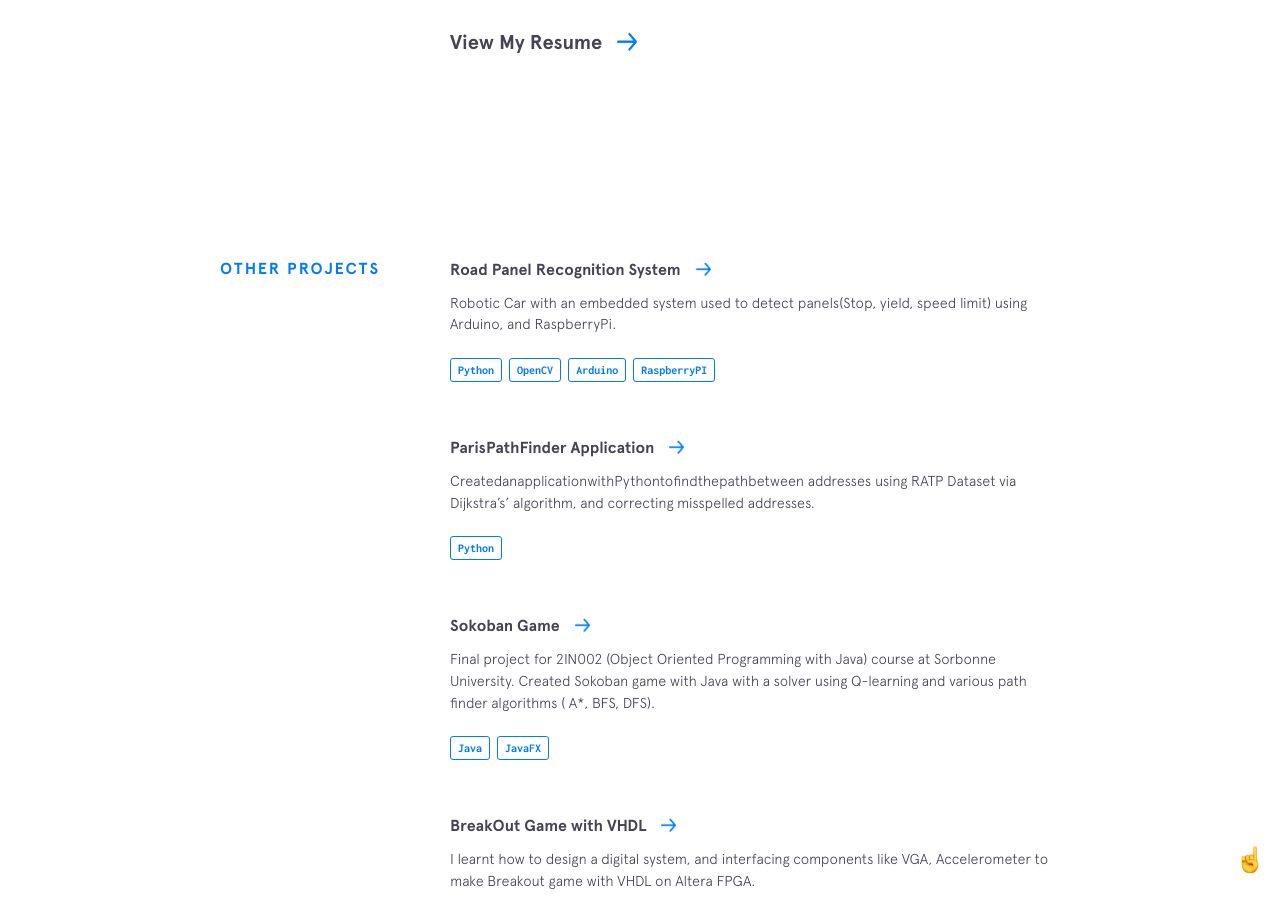
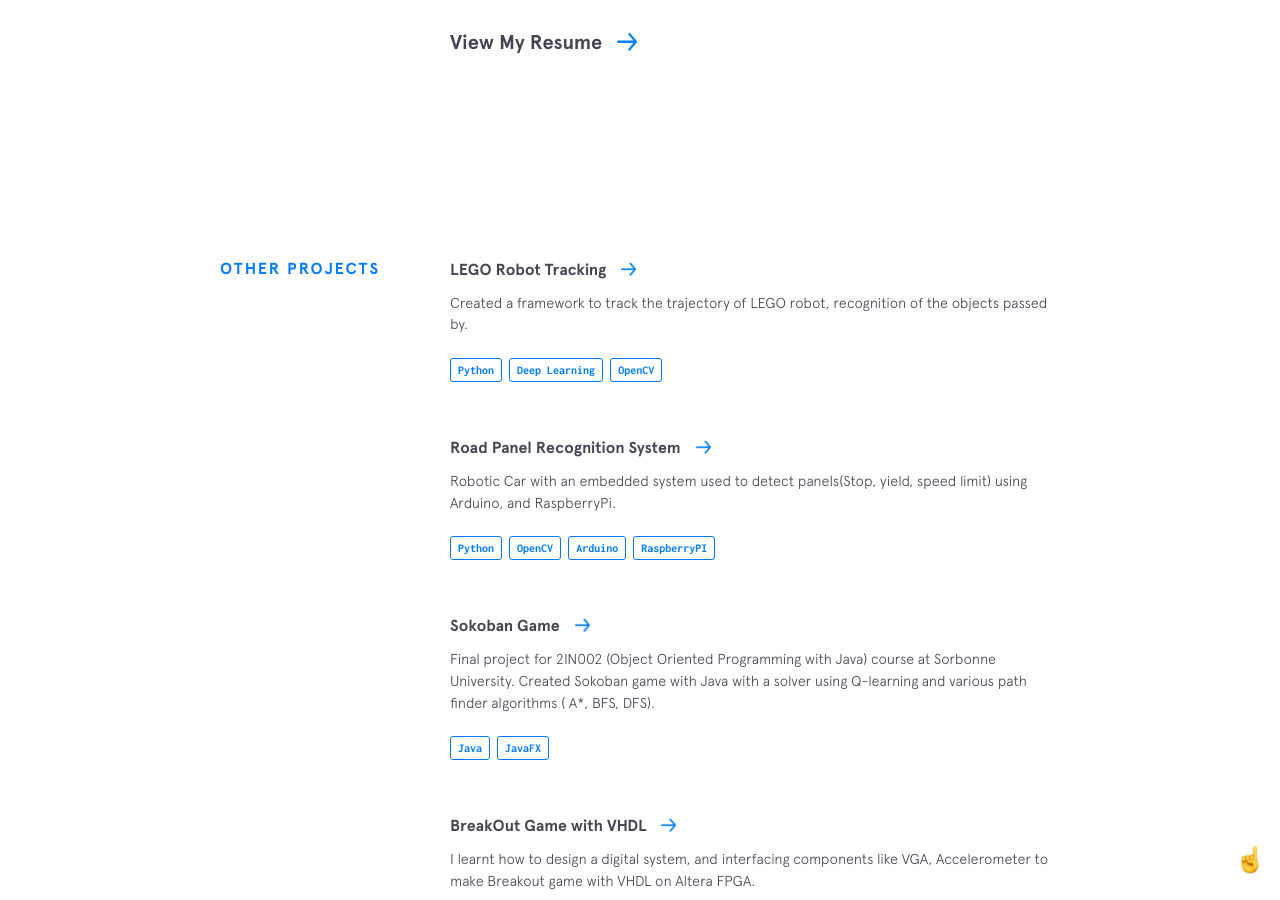
Before and after one commit to IemProg/IemProg.github.io, a Jekyll site: the page built from index.html, in a window 1280 px wide and 900 px high, scrolled down 2111 px. Built offline with Jekyll 4.4.1, drawn with Linux system fonts in a browser that asks for light colours; nearby versions of some CDN libraries; some of the changed text lies outside the part shown.

Commit message:
Update other-projects.yml

```diff
--- a/_data/other-projects.yml
+++ b/_data/other-projects.yml
@@ -1,3 +1,13 @@
+- name: LEGO Robot Tracking
+  url: https://github.com/IemProg/IAPR_Project
+  code: https://github.com/IemProg/IAPR_Project
+  description: Created a framework to track the trajectory of LEGO robot, recognition of the objects passed by.
+  used:
+    - thing: Python
+    - thing: Deep Learning
+    - thing: OpenCV
+
+
 - name: Road Panel Recognition System
   url: https://github.com/IemProg/Road_Panel_Recognition
   code: https://github.com/IemProg/Road_Panel_Recognition
@@ -7,13 +17,6 @@
     - thing: OpenCV
     - thing: Arduino
     - thing: RaspberryPI
-
-- name: ParisPathFinder Application
-  url: https://github.com/IemProg/ParisPathFinder
-  code: https://github.com/IemProg/ParisPathFinder
-  description: CreatedanapplicationwithPythontofindthepathbetween addresses using RATP Dataset via Dijkstra’s’ algorithm, and correcting misspelled addresses.
-  used:
-    - thing: Python
 
 - name: Sokoban Game
   url: https://github.com/IemProg/Sokoban
@@ -41,13 +44,6 @@
   used:
     - thing: Python
 
-- name: Deep Learning in Computer Vision
-  url: https://github.com/IemProg/DeepLearning_In_ComputerVision
-  code: https://github.com/IemProg/DeepLearning_In_ComputerVision
-  description: https://github.com/IemProg/DeepLearning_In_ComputerVision
-  used:
-    - thing: Python
-
 - name: Real Time Digits Recognition
   url: https://github.com/IemProg/Real_Time_Digits_Recognition
   code: https://github.com/IemProg/Real_Time_Digits_Recognition
@@ -56,11 +52,3 @@
     - thing: Python
     - thing: OpenCV2
     - thing: Sklearn
-
-- name: Flappy Bird Clone
-  url: https://github.com/IemProg/crowddj-react
-  code: https://github.com/IemProg/crowddj-react
-  description: Second iteration of my personal website. Designed and developed with a conscious effort to avoid using any superfluous frameworks like Bootstrap.
-  used:
-    - thing: Python
-    - thing: PyGame
```
